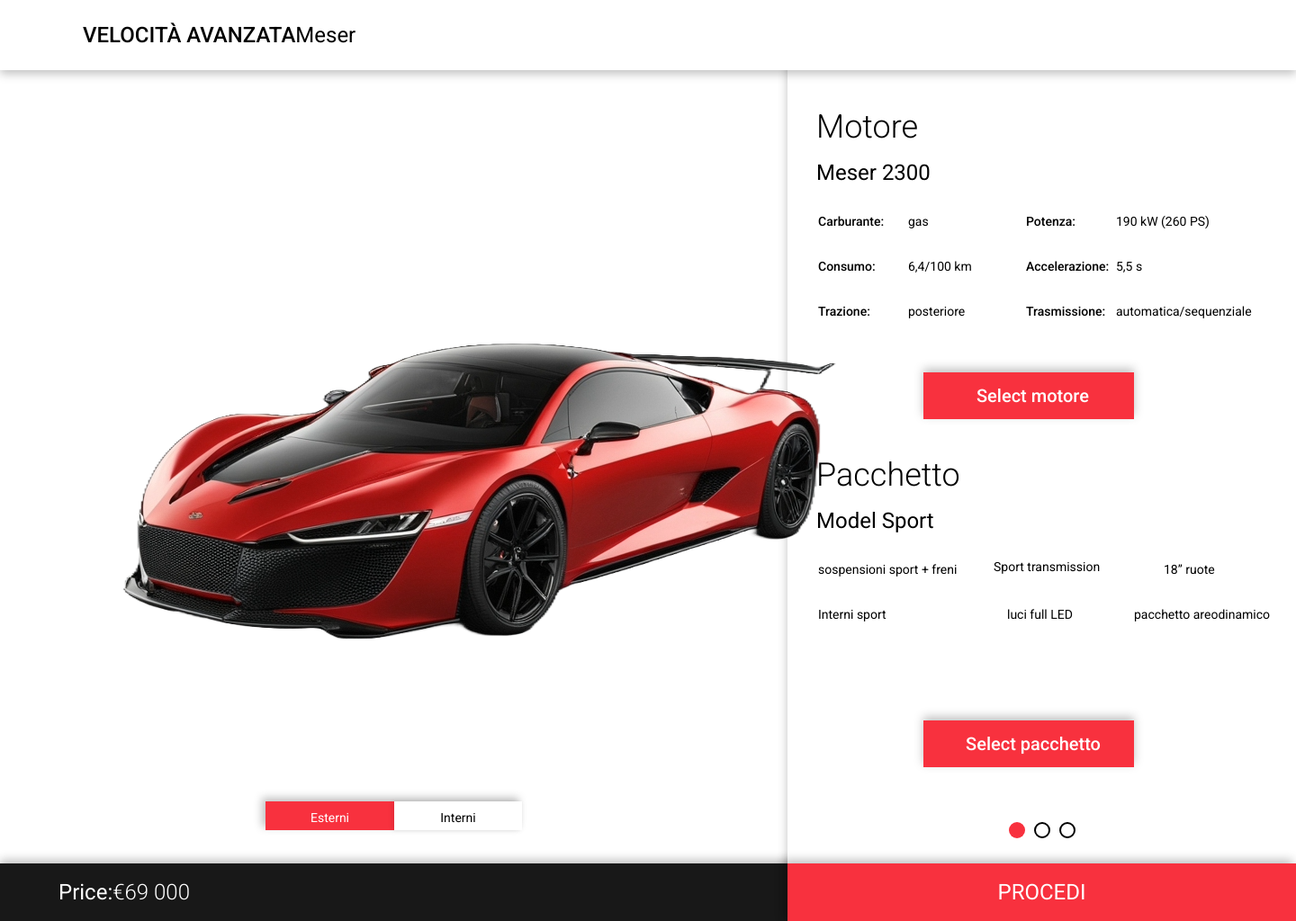
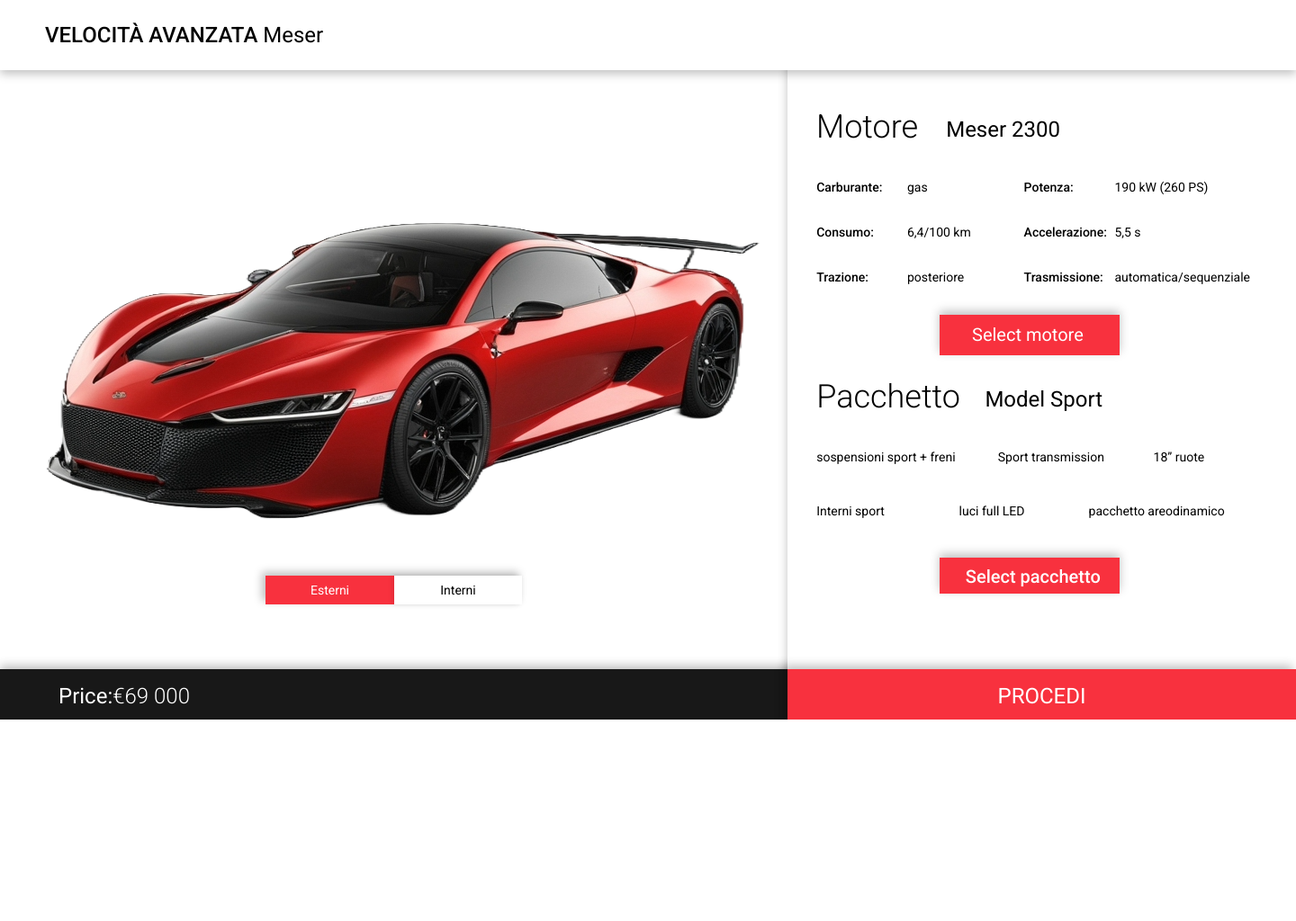
Before and after one commit to GiacomoZa/ProgettoVelocitaAvanzata, a PHP site: page /first-page.html in a window 1440 px wide. Shown: the whole page at 90% size. After the commit the page ends 800 px from the top, so only its background shows below. Run offline with PHP 8.4, Linux system fonts and the light colour scheme.

Commit message:
personalizza-P1

```diff
--- a/personalizza/first-page.html
+++ b/personalizza/first-page.html
@@ -36,12 +36,6 @@
     <span class="velocit-avanzata-meser-P3L-sub-0">VELOCITÀ AVANZATA </span>
     <span class="velocit-avanzata-meser-P3L-sub-1">Meser</span>
   </p>
-  <div class="ellipse-1-hiE">
-  </div>
-  <div class="ellipse-2-ReE">
-  </div>
-  <div class="ellipse-3-8oY">
-  </div>
   <p class="motore-T58">Motore</p>
   <p class="pacchetto-9Cr">Pacchetto</p>
   <p class="meser-2300-Rw4">Meser 2300</p>
--- a/personalizza/styles/first-page.css
+++ b/personalizza/styles/first-page.css
@@ -1,4 +1,3 @@
-
 html {
 	font-size:62.5%;
 }
@@ -16,7 +15,7 @@ body {
   width: 144rem;
 }.first-page-3kr {
   width: 100%;
-  height: 102.4rem;
+  height: 100vh;
   cursor: pointer;
   position: relative;
   overflow: hidden;
@@ -27,7 +26,7 @@ body {
   height: 6.4rem;
   position: absolute;
   left: 0;
-  top: 96rem;
+  top: 93%;
   box-shadow: 0 -0.4rem 1rem rgba(0, 0, 0, 0.25);
   background-color: #181818;
 }
@@ -36,7 +35,7 @@ body {
   height: 2.9rem;
   position: absolute;
   left: 6.5rem;
-  top: 97.8rem;
+  top: 95%;
   font-size: 2.4rem;
   font-weight: 300;
   line-height: 1.1725;
@@ -76,22 +75,22 @@ body {
   background-color: #ffffff;
 }
 .first-page-3kr .rectangle-4-wv6 {
-  width: 23.4rem;
-  height: 5.2rem;
+  width: 20rem;
+  height: 4.5rem;
   position: absolute;
-  left: 102.6rem;
-  top: 41.4rem;
+  left: 72.5%;
+  top: 35rem;
   border: solid 0 #000000;
   box-sizing: border-box;
   box-shadow: 0 -0.4rem 1rem rgba(0, 0, 0, 0.25);
   background-color: #f8313e;
 }
 .first-page-3kr .rectangle-5-FQz {
-  width: 23.4rem;
-  height: 5.2rem;
+  width: 20rem;
+  height: 4rem;
   position: absolute;
-  left: 102.6rem;
-  top: 80.1rem;
+  left: 72.5%;
+  top: 62rem;
   border: solid 0 #000000;
   box-sizing: border-box;
   box-shadow: 0 -0.4rem 1rem rgba(0, 0, 0, 0.25);
@@ -102,7 +101,7 @@ body {
   height: 6.4rem;
   position: absolute;
   left: 87.5rem;
-  top: 96rem;
+  top: 93%;
   border: solid 0 #000000;
   box-sizing: border-box;
   box-shadow: -0.4rem -0.4rem 1rem rgba(0, 0, 0, 0.25);
@@ -113,7 +112,7 @@ body {
   height: 3.2rem;
   position: absolute;
   left: 29.5rem;
-  top: 89.1rem;
+  top: 80%;
   border: solid 0 #000000;
   box-sizing: border-box;
   box-shadow: -0.4rem -0.4rem 1rem rgba(0, 0, 0, 0.25);
@@ -124,7 +123,7 @@ body {
   height: 3.2rem;
   position: absolute;
   left: 43.8rem;
-  top: 89.1rem;
+  top: 80%;
   border: solid 0 #000000;
   box-sizing: border-box;
   box-shadow: -0.2rem 0 0.5rem rgba(0, 0, 0, 0.1000000015);
@@ -134,16 +133,13 @@ body {
   width: 31rem;
   height: 2.9rem;
   position: absolute;
-  left: 9.2rem;
+  left: 5rem;
   top: 2.5rem;
   font-size: 2.4rem;
   font-weight: 400;
   line-height: 1.1725;
   color: #000000;
   font-family: Roboto, 'Source Sans Pro';
-  white-space: nowrap;
-  display: flex;
-  align-items: baseline;
 }
 .first-page-3kr .velocit-avanzata-meser-P3L .velocit-avanzata-meser-P3L-sub-0 {
   font-size: 2.4rem;
@@ -151,35 +147,6 @@ body {
   line-height: 1.1725;
   color: #000000;
   font-family: Roboto, 'Source Sans Pro';
-}
-.first-page-3kr .ellipse-1-hiE {
-  width: 1.8rem;
-  height: 1.8rem;
-  position: absolute;
-  left: 112.1rem;
-  top: 91.4rem;
-  background-color: #f8313e;
-  border-radius: 0.9rem;
-}
-.first-page-3kr .ellipse-2-ReE {
-  width: 1.8rem;
-  height: 1.8rem;
-  position: absolute;
-  left: 114.9rem;
-  top: 91.4rem;
-  border: solid 0.2rem #000000;
-  box-sizing: border-box;
-  border-radius: 0.9rem;
-}
-.first-page-3kr .ellipse-3-8oY {
-  width: 1.8rem;
-  height: 1.8rem;
-  position: absolute;
-  left: 117.7rem;
-  top: 91.4rem;
-  border: solid 0.2rem #000000;
-  box-sizing: border-box;
-  border-radius: 0.9rem;
 }
 .first-page-3kr .motore-T58 {
   width: 11.4rem;
@@ -198,8 +165,8 @@ body {
   width: 16rem;
   height: 4.3rem;
   position: absolute;
-  left: 90.7rem;
-  top: 50.7rem;
+  left: 63%;
+  top: 42rem;
   font-size: 3.6rem;
   font-weight: 300;
   line-height: 1.1725;
@@ -211,8 +178,8 @@ body {
   width: 12.7rem;
   height: 2.9rem;
   position: absolute;
-  left: 90.7rem;
-  top: 17.8rem;
+  left: 73%;
+  top: 13rem;
   font-size: 2.4rem;
   font-weight: 400;
   line-height: 1.1725;
@@ -224,8 +191,8 @@ body {
   width: 13.1rem;
   height: 2.9rem;
   position: absolute;
-  left: 90.7rem;
-  top: 56.5rem;
+  left: 76%;
+  top: 43rem;
   font-size: 2.4rem;
   font-weight: 400;
   line-height: 1.1725;
@@ -237,8 +204,8 @@ body {
   width: 7.4rem;
   height: 1.7rem;
   position: absolute;
-  left: 90.9rem;
-  top: 23.8rem;
+  left: 63%;
+  top: 20rem;
   font-size: 1.4rem;
   font-weight: 500;
   line-height: 1.1725;
@@ -250,8 +217,8 @@ body {
   width: 15.5rem;
   height: 1.7rem;
   position: absolute;
-  left: 90.9rem;
-  top: 62.5rem;
+  left: 63%;
+  top: 50rem;
   font-size: 1.4rem;
   font-weight: 400;
   line-height: 1.1725;
@@ -263,8 +230,8 @@ body {
   width: 5.6rem;
   height: 1.7rem;
   position: absolute;
-  left: 114rem;
-  top: 23.8rem;
+  left: 79%;
+  top: 20rem;
   font-size: 1.4rem;
   font-weight: 500;
   line-height: 1.1725;
@@ -276,8 +243,8 @@ body {
   width: 5.7rem;
   height: 1.7rem;
   position: absolute;
-  left: 129.3rem;
-  top: 62.5rem;
+  left: 89%;
+  top: 50rem;
   font-size: 1.4rem;
   font-weight: 400;
   line-height: 1.1725;
@@ -289,8 +256,8 @@ body {
   width: 6.4rem;
   height: 1.7rem;
   position: absolute;
-  left: 90.9rem;
-  top: 28.8rem;
+  left: 63%;
+  top: 25rem;
   font-size: 1.4rem;
   font-weight: 500;
   line-height: 1.1725;
@@ -302,8 +269,8 @@ body {
   width: 7.6rem;
   height: 1.7rem;
   position: absolute;
-  left: 90.9rem;
-  top: 67.5rem;
+  left: 63%;
+  top: 56rem;
   font-size: 1.4rem;
   font-weight: 400;
   line-height: 1.1725;
@@ -315,8 +282,8 @@ body {
   width: 9.3rem;
   height: 1.7rem;
   position: absolute;
-  left: 114rem;
-  top: 28.8rem;
+  left: 79%;
+  top: 25rem;
   font-size: 1.4rem;
   font-weight: 500;
   line-height: 1.1725;
@@ -328,8 +295,8 @@ body {
   width: 7.7rem;
   height: 1.7rem;
   position: absolute;
-  left: 111.9rem;
-  top: 67.5rem;
+  left: 74%;
+  top: 56rem;
   font-size: 1.4rem;
   font-weight: 400;
   line-height: 1.1725;
@@ -341,8 +308,8 @@ body {
   width: 15.1rem;
   height: 1.7rem;
   position: absolute;
-  left: 126rem;
-  top: 67.5rem;
+  left: 84%;
+  top: 56rem;
   font-size: 1.4rem;
   font-weight: 400;
   line-height: 1.1725;
@@ -354,8 +321,8 @@ body {
   width: 5.8rem;
   height: 1.7rem;
   position: absolute;
-  left: 90.9rem;
-  top: 33.8rem;
+  left: 63%;
+  top: 30rem;
   font-size: 1.4rem;
   font-weight: 500;
   line-height: 1.1725;
@@ -367,8 +334,8 @@ body {
   width: 11.9rem;
   height: 1.7rem;
   position: absolute;
-  left: 110.4rem;
-  top: 62.2rem;
+  left: 77%;
+  top: 50rem;
   font-size: 1.4rem;
   font-weight: 400;
   line-height: 1.1725;
@@ -380,8 +347,8 @@ body {
   width: 8.9rem;
   height: 1.7rem;
   position: absolute;
-  left: 114rem;
-  top: 33.8rem;
+  left: 79%;
+  top: 30rem;
   font-size: 1.4rem;
   font-weight: 500;
   line-height: 1.1725;
@@ -393,8 +360,8 @@ body {
   width: 2.3rem;
   height: 1.7rem;
   position: absolute;
-  left: 100.9rem;
-  top: 23.8rem;
+  left: 70%;
+  top: 20rem;
   font-size: 1.4rem;
   font-weight: 400;
   line-height: 1.1725;
@@ -406,8 +373,8 @@ body {
   width: 10.4rem;
   height: 1.7rem;
   position: absolute;
-  left: 124rem;
-  top: 23.8rem;
+  left: 86%;
+  top: 20rem;
   font-size: 1.4rem;
   font-weight: 400;
   line-height: 1.1725;
@@ -419,8 +386,8 @@ body {
   width: 7.1rem;
   height: 1.7rem;
   position: absolute;
-  left: 100.9rem;
-  top: 28.8rem;
+  left: 70%;
+  top: 25rem;
   font-size: 1.4rem;
   font-weight: 400;
   line-height: 1.1725;
@@ -432,8 +399,8 @@ body {
   width: 3rem;
   height: 1.7rem;
   position: absolute;
-  left: 124rem;
-  top: 28.8rem;
+  left: 86%;
+  top: 25rem;
   font-size: 1.4rem;
   font-weight: 400;
   line-height: 1.1725;
@@ -445,8 +412,8 @@ body {
   width: 6.4rem;
   height: 1.7rem;
   position: absolute;
-  left: 100.9rem;
-  top: 33.8rem;
+  left: 70%;
+  top: 30rem;
   font-size: 1.4rem;
   font-weight: 400;
   line-height: 1.1725;
@@ -458,8 +425,8 @@ body {
   width: 15.1rem;
   height: 1.7rem;
   position: absolute;
-  left: 124rem;
-  top: 33.8rem;
+  left: 86%;
+  top: 30rem;
   font-size: 1.4rem;
   font-weight: 400;
   line-height: 1.1725;
@@ -468,13 +435,13 @@ body {
   white-space: nowrap;
 }
 .first-page-3kr .select-motore-Czz {
-  width: 12.5rem;
+  width: 12rem;
   height: 2.4rem;
   position: absolute;
-  left: 108.5rem;
-  top: 42.9rem;
+  left: 75%;
+  top: 36.1rem;
   font-size: 2rem;
-  font-weight: 500;
+  font-weight: 400;
   line-height: 1.1725;
   color: #ffffff;
   font-family: Roboto, 'Source Sans Pro';
@@ -484,8 +451,8 @@ body {
   width: 15rem;
   height: 2.4rem;
   position: absolute;
-  left: 107.3rem;
-  top: 81.6rem;
+  left: 74.5%;
+  top: 63rem;
   text-align: center;
   font-size: 2rem;
   font-weight: 500;
@@ -499,7 +466,7 @@ body {
   height: 2.9rem;
   position: absolute;
   left: 110.85rem;
-  top: 97.8rem;
+  top: 95%;
   text-align: center;
   font-size: 2.4rem;
   font-weight: 400;
@@ -514,7 +481,7 @@ body {
   height: 1.7rem;
   position: absolute;
   left: 34.45rem;
-  top: 90.1rem;
+  top: 81%;
   text-align: center;
   font-size: 1.4rem;
   font-weight: 400;
@@ -529,7 +496,7 @@ body {
   height: 1.7rem;
   position: absolute;
   left: 48.9rem;
-  top: 90.1rem;
+  top: 81%;
   text-align: center;
   font-size: 1.4rem;
   font-weight: 400;
@@ -540,11 +507,11 @@ body {
   white-space: nowrap;
 }
 .first-page-3kr .foto1-2-ikN {
-  width: 102.1rem;
+  width: 85rem;
   height: 41.3rem;
   position: absolute;
   left: 0;
-  top: 35.8rem;
+  top: 28%;
   object-fit: cover;
   vertical-align: top;
 }
```
Also changed, not shown: 1 other file.
